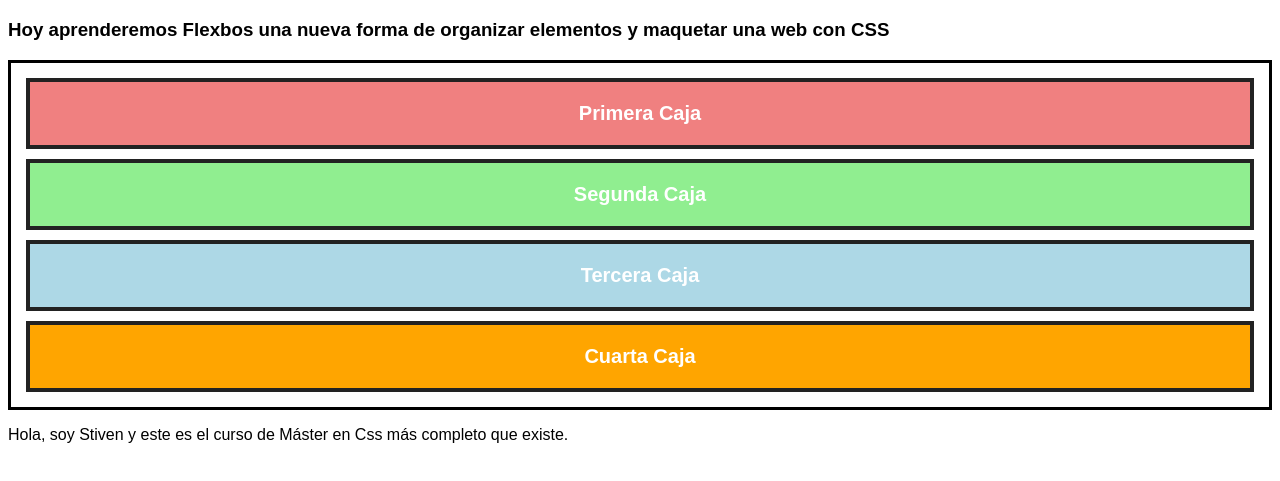
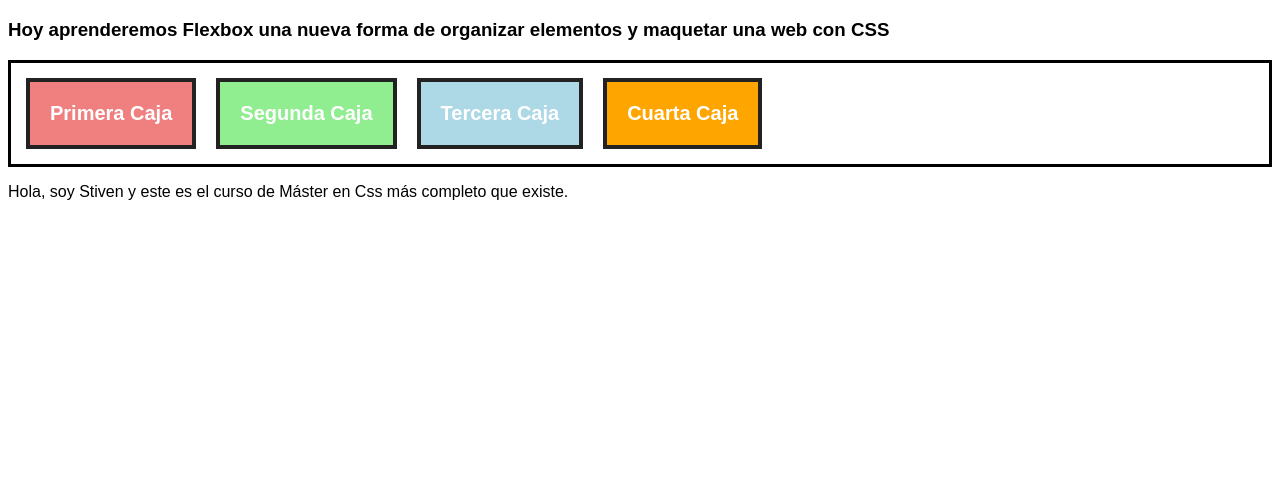
Before and after one commit to strujilloor/Master-en-CSS, a plain HTML site: page Flexbox/index.html in a window 1280 px wide. Shown: the part 61-542 px from the top of the page. Drawn offline with Linux system fonts and the light colour scheme.

Commit message:
display flex

```diff
--- a/Flexbox/index.html
+++ b/Flexbox/index.html
@@ -8,7 +8,7 @@
 </head>
 <body>
     <h1>Máster en CSS</h1>
-    <h3>Hoy aprenderemos Flexbos una nueva forma de organizar elementos y maquetar una web con CSS</h3>
+    <h3>Hoy aprenderemos Flexbox una nueva forma de organizar elementos y maquetar una web con CSS</h3>
 
     <section id="layout">
 
--- a/Flexbox/styles.css
+++ b/Flexbox/styles.css
@@ -4,9 +4,11 @@ body {
 }
 
 #layout {
+    /* flexbox */
+    display: flex;
+
     border: 3px solid black;
     padding: 5px;
-
 }
 
 .caja {
```
